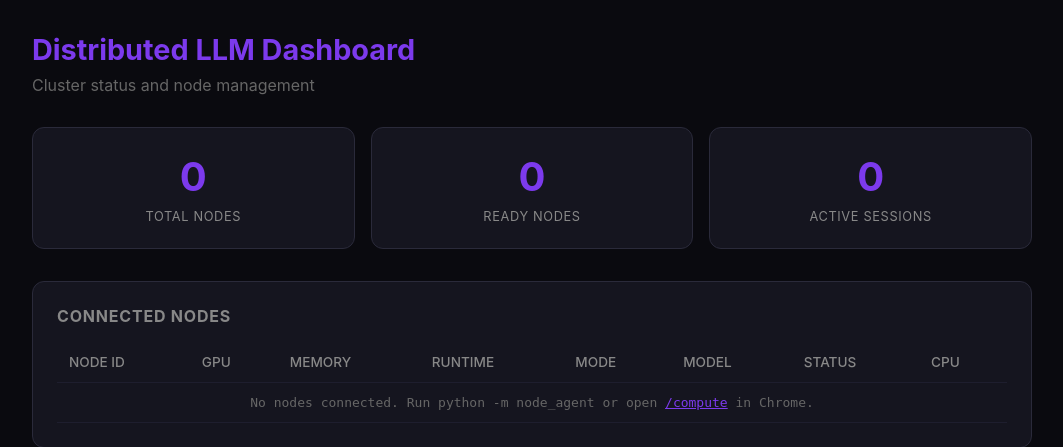
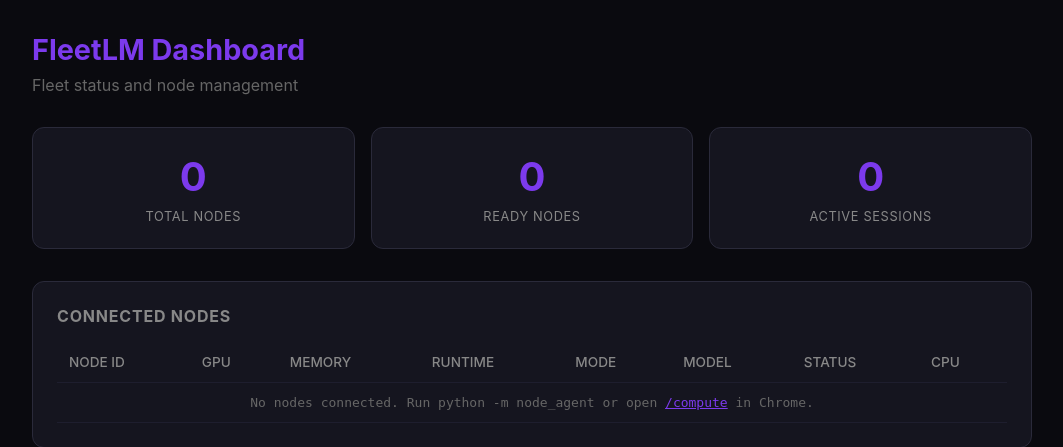
Before and after one commit to Sardor-M/FleetLM, a FastAPI app: page / in a window 1280 px wide. Shown: the top 447 px of the page, without its empty margins (108-1171 px from the left). Run offline with FastAPI, Linux system fonts and the light colour scheme; data that the repository does not hold is empty.

Commit message:
Rename project to FleetLM
Package is now 'fleetlm'; branding applied to README, orchestrator,
dashboard/compute pages, and node agent.

Co-Authored-By: Claude Fable 5 <noreply@anthropic.com>

```diff
--- a/node_agent/__main__.py
+++ b/node_agent/__main__.py
@@ -1,4 +1,4 @@
-"""Native compute node agent.
+"""FleetLM native compute node agent.
 
 Holds a whole model in memory and serves complete generations to the
 orchestrator over a single outbound WebSocket (NAT-friendly: the node never
@@ -71,7 +71,7 @@ class NodeAgent:
         self.outbox: asyncio.Queue[dict] = asyncio.Queue()
 
     async def run(self):
-        logger.info(f"Node agent starting (id={self.node_id[:8]})")
+        logger.info(f"FleetLM node agent starting (id={self.node_id[:8]})")
         logger.info(f"Hardware: {self.gpu_name}, {self.gpu_vram_mb} MB usable memory")
         logger.info(f"Engine: {self.engine.name}, model: {self.model_id}")
 
--- a/orchestrator/api/completions.py
+++ b/orchestrator/api/completions.py
@@ -140,7 +140,7 @@ async def list_models(request: Request):
     return {
         "object": "list",
         "data": [
-            {"id": model, "object": "model", "owned_by": "distributed-llm"}
+            {"id": model, "object": "model", "owned_by": "fleetlm"}
             for model in served
         ],
     }
--- a/orchestrator/main.py
+++ b/orchestrator/main.py
@@ -37,18 +37,18 @@ async def lifespan(app: FastAPI):
 
     # Start background heartbeat monitor
     heartbeat_task = asyncio.create_task(heartbeat_monitor(app.state.registry))
-    logger.info(f"Orchestrator started on {settings.host}:{settings.port}")
+    logger.info(f"FleetLM orchestrator started on {settings.host}:{settings.port}")
 
     yield
 
     # Shutdown
     heartbeat_task.cancel()
-    logger.info("Orchestrator shutting down")
+    logger.info("FleetLM orchestrator shutting down")
 
 
 app = FastAPI(
-    title="Distributed LLM Orchestrator",
-    description="Distribute LLM inference across browser-based WebGPU compute nodes",
+    title="FleetLM Orchestrator",
+    description="LLM inference served by a fleet of everyday laptops",
     version="0.1.0",
     lifespan=lifespan,
 )
--- a/pyproject.toml
+++ b/pyproject.toml
@@ -1,7 +1,7 @@
 [project]
-name = "distributed-llm"
+name = "fleetlm"
 version = "0.1.0"
-description = "Distributed LLM inference platform via browser WebGPU compute"
+description = "FleetLM: LLM inference served by a fleet of everyday laptops"
 requires-python = ">=3.11"
 dependencies = [
     "fastapi>=0.115",
--- a/web_compute/templates/compute.html
+++ b/web_compute/templates/compute.html
@@ -3,12 +3,12 @@
 <head>
     <meta charset="UTF-8">
     <meta name="viewport" content="width=device-width, initial-scale=1.0">
-    <title>Distributed LLM — Compute Node</title>
+    <title>FleetLM — Compute Node</title>
     <link rel="stylesheet" href="/static/css/main.css">
 </head>
 <body>
     <div class="container container--narrow">
-        <h1>Distributed LLM Compute Node</h1>
+        <h1>FleetLM Compute Node</h1>
         <p class="subtitle">Your browser becomes a GPU compute node via WebGPU</p>
 
         <!-- GPU Info -->
--- a/web_compute/templates/dashboard.html
+++ b/web_compute/templates/dashboard.html
@@ -3,13 +3,13 @@
 <head>
     <meta charset="UTF-8">
     <meta name="viewport" content="width=device-width, initial-scale=1.0">
-    <title>Distributed LLM — Dashboard</title>
+    <title>FleetLM — Dashboard</title>
     <link rel="stylesheet" href="/static/css/main.css">
 </head>
 <body>
     <div class="container">
-        <h1>Distributed LLM Dashboard</h1>
-        <p class="subtitle">Cluster status and node management</p>
+        <h1>FleetLM Dashboard</h1>
+        <p class="subtitle">Fleet status and node management</p>
 
         <div class="stats">
             <div class="stat-card">
```
Also changed, not shown: README.md.
